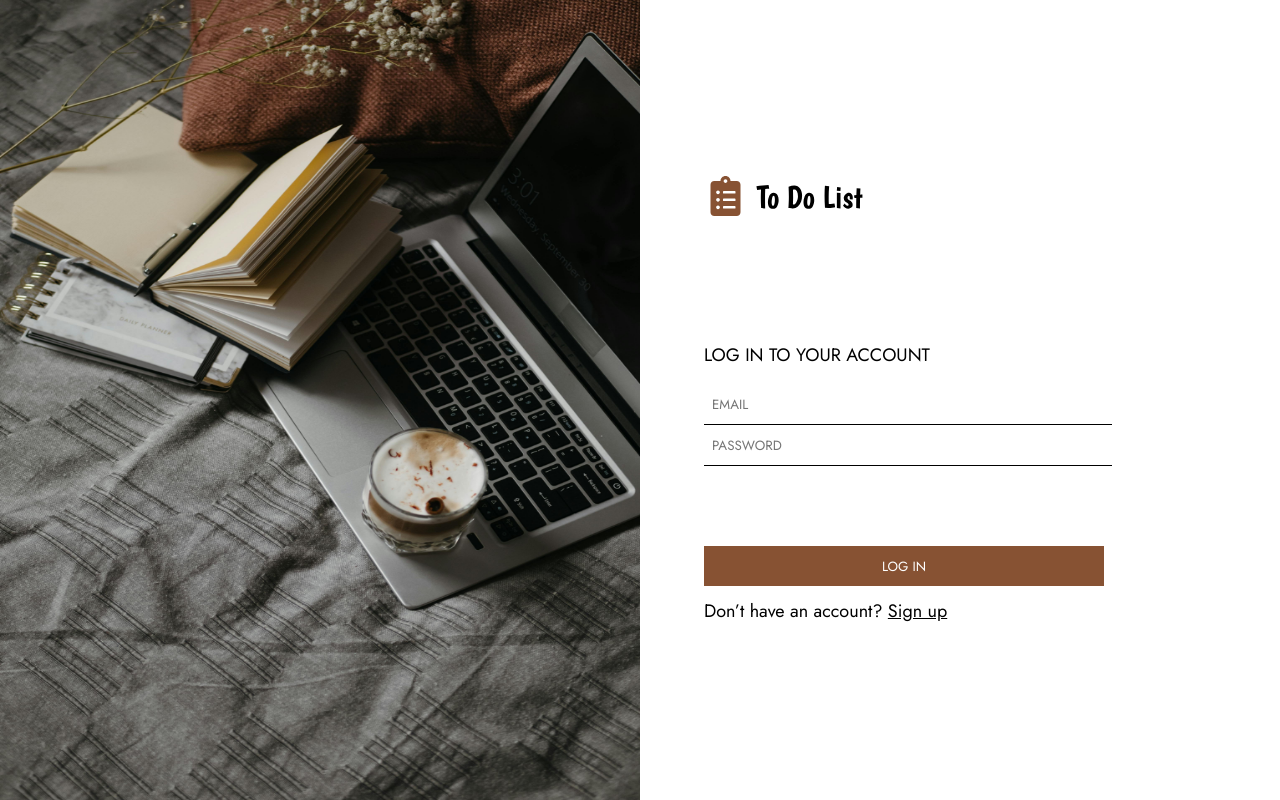
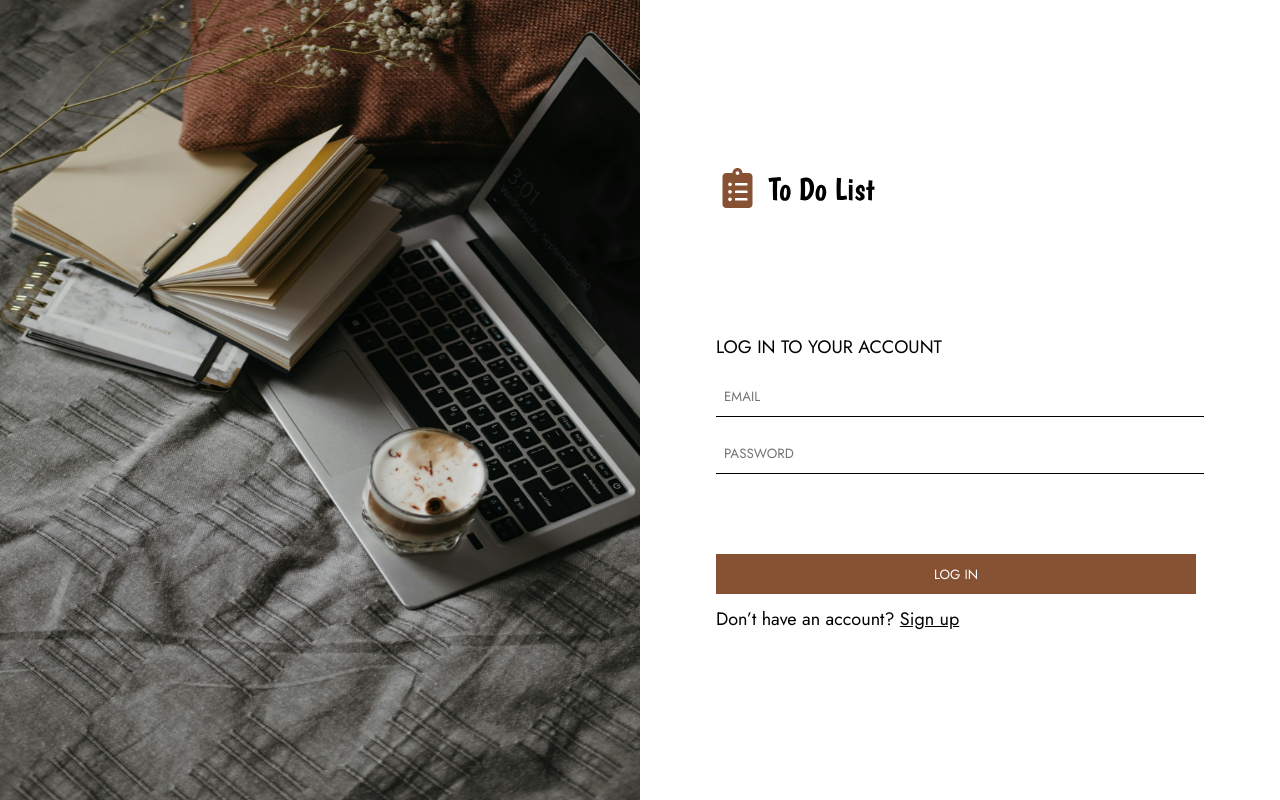
Before and after one commit to harshasudheer18/todo-app-frontend, a React (Create React App) app: page / in a window 1280 px wide. Built offline with nearby package versions, Linux system fonts and the light colour scheme.

Commit message:
Modify. Login page styles

```diff
--- a/src/components/login/Login.css
+++ b/src/components/login/Login.css
@@ -14,26 +14,22 @@
     align-items: center;
 }
 
-.login-form-inner-container {
-    width: 80%;
-}
-
 .logo-img {
     width: 160px;
     height: 40px;
-    margin-bottom: 120px;
 }
 
 .login-input {
-    width: 400px;
+    width: 480px;
     height: 40px;
     border: none;
     border-bottom: 0.5px solid black;
     padding-left: 8px;
+    margin-top: 16px;
 }
 
 .login-button {
-    width: 400px;
+    width: 480px;
     height: 40px;
     margin-top: 80px;
     background-color: #875233;
--- a/src/components/login/Login.js
+++ b/src/components/login/Login.js
@@ -17,14 +17,14 @@ const Login = () => {
     <div className="login-container">
       <img className="welcome-img" src={Welcome} alt="welcome" />
       <div className="login-form-container">
-        <div className="login-form-inner-container">
+        <div>
           <img className="logo-img" src={Logo} alt="Logo" />
           <form onSubmit={handleSubmit(onSubmit)}>
             <p
               style={{
                 fontWeight: "300",
                 fontSize: "18px",
-                marginBottom: "16px",
+                marginTop: "120px",
               }}
             >
               LOG IN TO YOUR ACCOUNT
```
